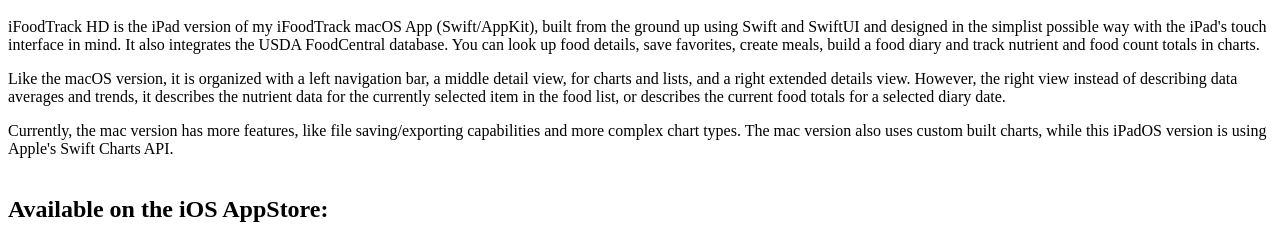
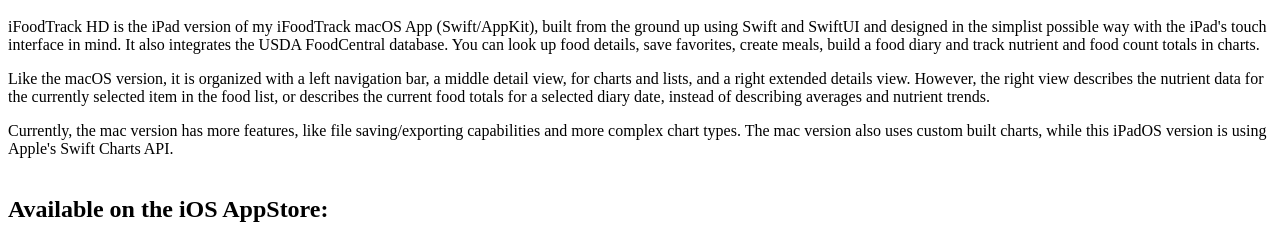
Before and after one commit to FrankBot1000/iFoodTrackHD, a plain HTML site: page index.html in a window 1280 px wide. Shown: the part 48-288 px from the top of the page. Drawn offline with Linux system fonts and the light colour scheme.

Commit message:
Update intro text.

```diff
--- a/index.html
+++ b/index.html
@@ -1,6 +1,6 @@
 <h1>iFoodTrack HD</h1>
 <p>iFoodTrack HD is the iPad version of my iFoodTrack macOS App (Swift/AppKit), built from the ground up using Swift and SwiftUI and designed in the simplist possible way with the iPad's touch interface in mind. It also integrates the USDA FoodCentral database. You can look up food details, save favorites, create meals, build a food diary and track nutrient and food count totals in charts.</p>
-<p>Like the macOS version, it is organized with a left navigation bar, a middle detail view, for charts and lists, and a right extended details view. However, the right view instead of describing data averages and trends, it describes the nutrient data for the currently selected item in the food list, or describes the current food totals for a selected diary date.</p>
+<p>Like the macOS version, it is organized with a left navigation bar, a middle detail view, for charts and lists, and a right extended details view. However, the right view describes the nutrient data for the currently selected item in the food list, or describes the current food totals for a selected diary date, instead of describing averages and nutrient trends.</p>
 <p>Currently, the mac version has more features, like file saving/exporting capabilities and more complex chart types. The mac version also uses custom built charts, while this iPadOS version is using Apple's Swift Charts API.
 <br></br></p>
 <h2>Available on the iOS AppStore:</h2>
```
Also changed, not shown: 1 other file.
